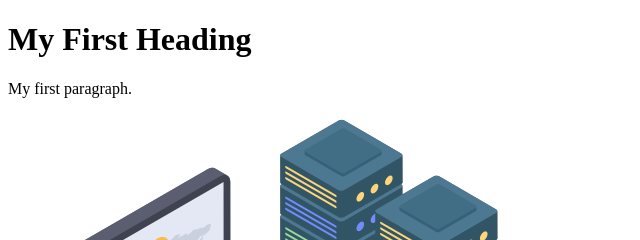
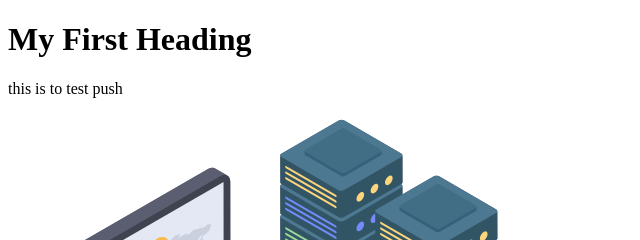
Before and after one commit to kingsley-odame/git-practice, a plain HTML site: page index.html in a window 1280 px wide. Shown: the top 240 px of the page, 0-640 px from the left. Drawn offline with Linux system fonts and the light colour scheme.

Commit message:
testing push

```diff
--- a/index.html
+++ b/index.html
@@ -6,7 +6,7 @@
 <body>
 
 <h1>My First Heading</h1>
-<p>My first paragraph.</p>
+<p>this is to test push</p>
 <img src="cloud-computing.PNG">
 </body>
 </html>
```
